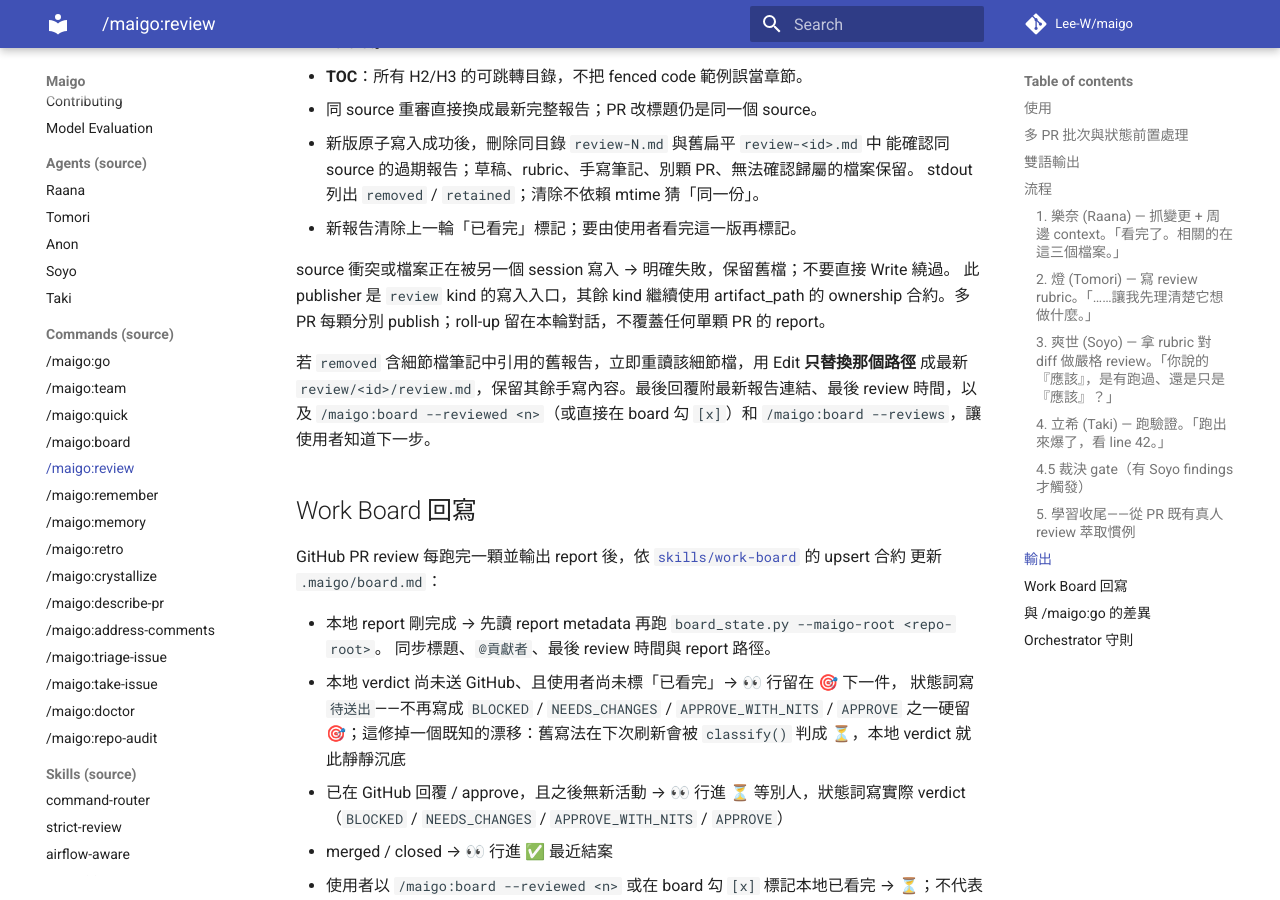
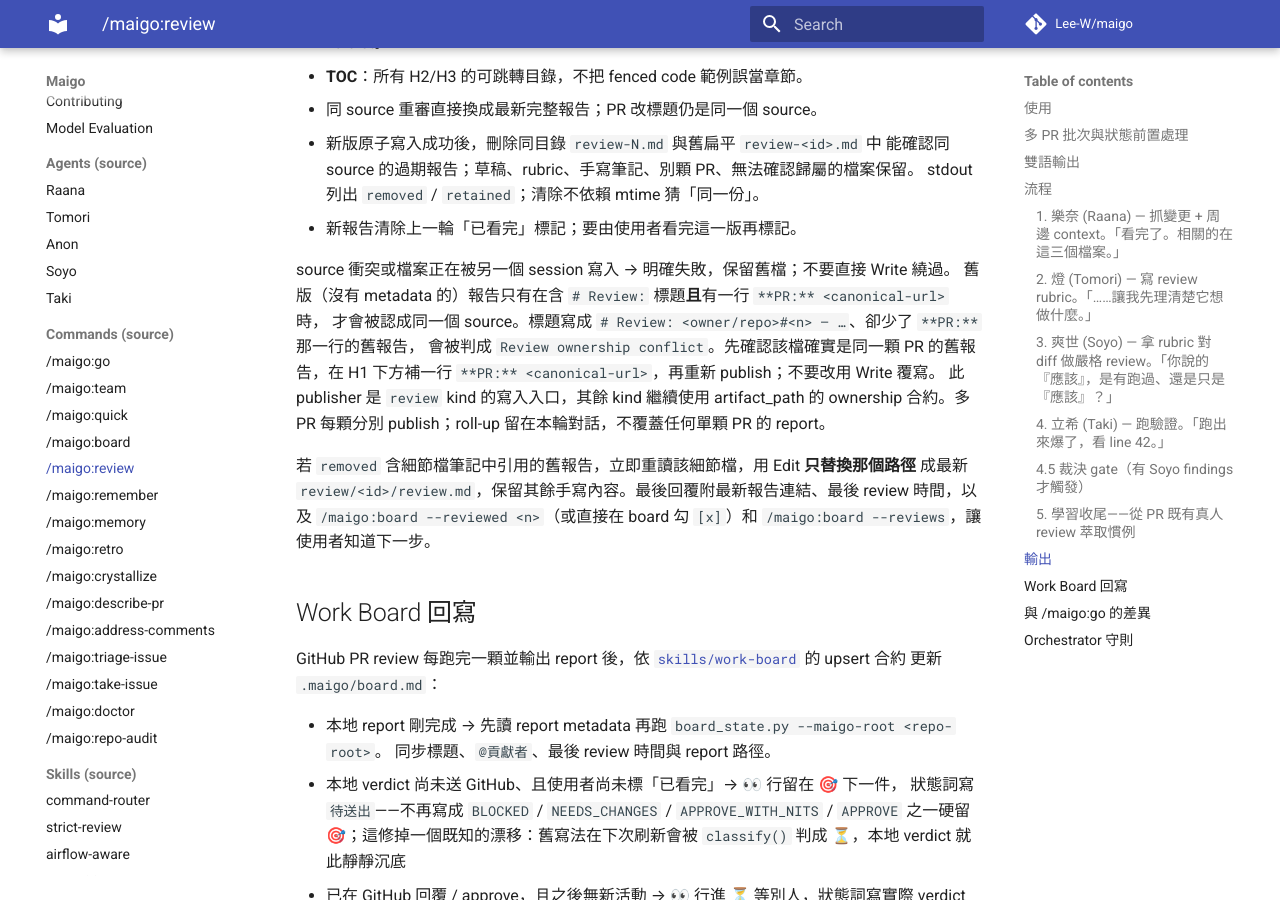
Before and after one commit to Lee-W/maigo, an MkDocs documentation site: the page built from docs/commands/review.md, in a window 1280 px wide and 900 px high, scrolled down 7730 px. Built offline with MkDocs 1.6.1 and Material for MkDocs 9.7.7, drawn with Linux system fonts in a browser that asks for light colours; comment, search, counter and statistics services are not loaded.

Commit message:
docs(artifacts): clarify artifact_path ownership and legacy reports
Tomori has no Bash, so the orchestrator runs artifact_path.py and passes the final path in the delegation prompt. A legacy review report without metadata is adopted by adding a `**PR:** <url>` line under its H1, and triage rubrics are written per issue and not kept.

```diff
--- a/commands/review.md
+++ b/commands/review.md
@@ -216,6 +216,10 @@ python3 "${CLAUDE_PLUGIN_ROOT}/scripts/review_report.py" publish \
 - 新報告清除上一輪「已看完」標記；要由使用者看完這一版再標記。
 
 source 衝突或檔案正在被另一個 session 寫入 → 明確失敗，保留舊檔；不要直接 Write 繞過。
+舊版（沒有 metadata 的）報告只有在含 `# Review:` 標題**且**有一行 `**PR:** <canonical-url>` 時，
+才會被認成同一個 source。標題寫成 `# Review: <owner/repo>#<n> — …`、卻少了 `**PR:**` 那一行的舊報告，
+會被判成 `Review ownership conflict`。先確認該檔確實是同一顆 PR 的舊報告，在 H1 下方補一行
+`**PR:** <canonical-url>`，再重新 publish；不要改用 Write 覆寫。
 此 publisher 是 `review` kind 的寫入入口，其餘 kind 繼續使用 artifact_path 的 ownership
 合約。多 PR 每顆分別 publish；roll-up 留在本輪對話，不覆蓋任何單顆 PR 的 report。
 
```
Also changed, not shown: agents/Tomori.md (+2 -0 lines), commands/triage-issue.md (+1 -1 lines), skills/harness-discipline/references/artifact-ownership.md (+3 -1 lines).
